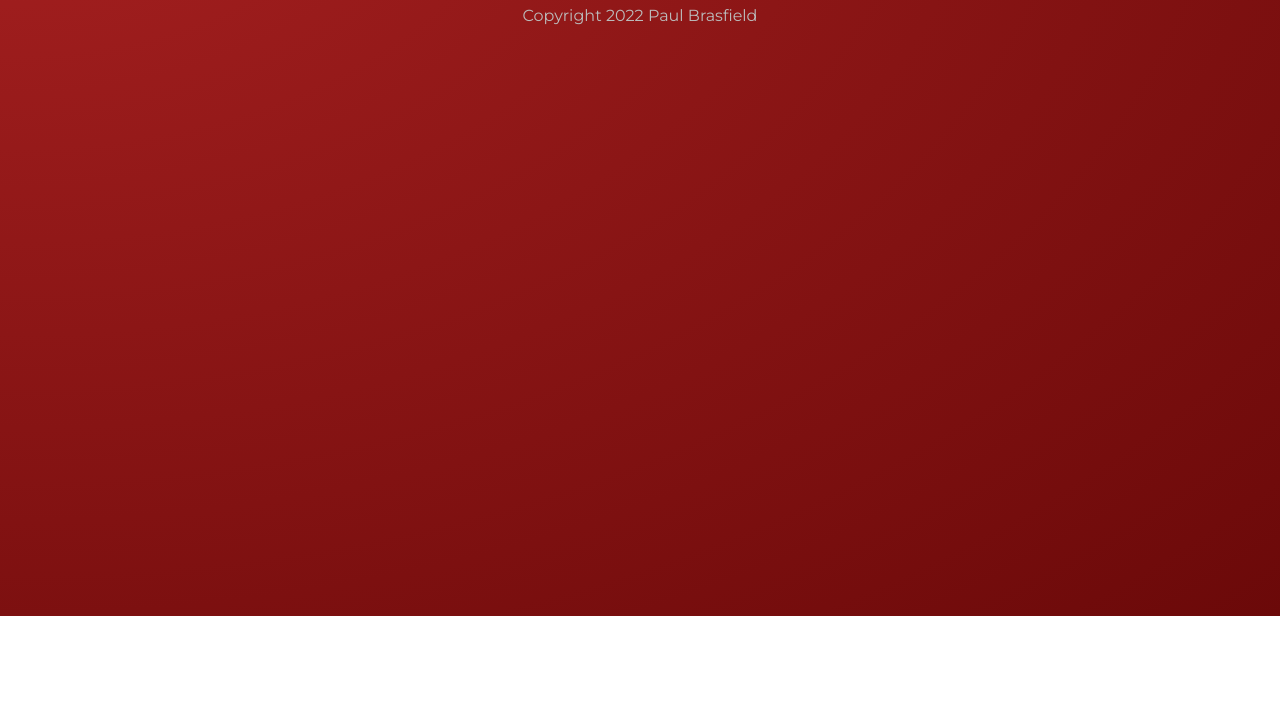
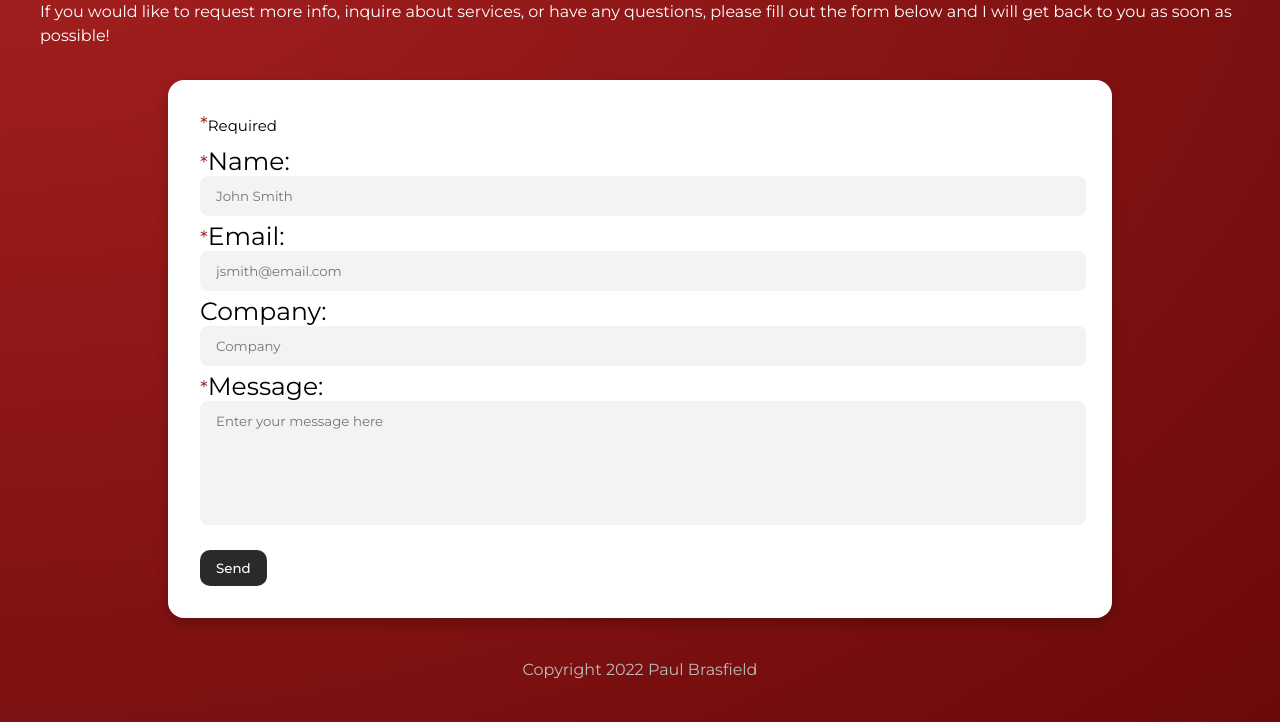
Before and after one commit to PaulBrasfield/paul-portfolio, a Gatsby site: page /contact in a window 1280 px wide. Shown: the part 184-906 px from the top of the page. Before the commit the page ends 800 px from the top, so only its background shows below. Built offline with nearby package versions, Linux system fonts and the light colour scheme; Gatsby itself is replaced by a stand-in of ours.

Commit message:
Finished About and Contact page functionality

```diff
--- a/src/pages/contact.js
+++ b/src/pages/contact.js
@@ -1,14 +1,59 @@
 import React from "react"
 import Layout from "../components/Layout"
+import * as styles from "../styles/contact.module.css"
 
-export default function contact() {
+export default function Contact() {
   return (
     <Layout>
-      <div>
-        Lorem ipsum dolor sit amet consectetur, adipisicing elit. Quam a optio
-        dicta laboriosam sapiente eum reprehenderit veniam sint alias cupiditate
-        debitis eveniet delectus maiores, labore molestiae aliquid accusantium
-        dolore quaerat?
+      <div className={styles.header}>
+        <h1>Contact</h1>
+        <p>
+          If you would like to request more info, inquire about services, or
+          have any questions, please fill out the form below and I will get back
+          to you as soon as possible!
+        </p>
+      </div>
+
+      <div className={styles.contactSection}>
+        <div className={styles.form}>
+          <form
+            name="contact"
+            method="post"
+            action="https://getform.io/f/36b6d5b0-520e-4bba-bfc7-9662066f2ef9"
+            data-netlify="true"
+          >
+            <aside className={styles.required}>
+              <span>*</span>Required
+            </aside>
+            <label>
+              <span>*</span>Name:
+              <input name="name" placeholder="John Smith" required></input>
+            </label>
+            <label>
+              <span>*</span>Email:
+              <input
+                name="email"
+                type="email"
+                placeholder="jsmith@email.com"
+                required
+              ></input>
+            </label>
+            <label>
+              Company:
+              <input name="company" placeholder="Company"></input>
+            </label>
+            <label>
+              <span>*</span>Message:
+              <textarea
+                name="message"
+                placeholder="Enter your message here"
+                className={styles.msgInput}
+                required
+              ></textarea>
+            </label>
+            <button className={styles.btn}>Send</button>
+          </form>
+        </div>
       </div>
     </Layout>
   )
--- a/src/pages/index.js
+++ b/src/pages/index.js
@@ -23,11 +23,6 @@ export default function Home({ data }) {
           href="https://www.vecteezy.com/free-vector/web-development"
         >
           <GatsbyImage image={banner} alt="Banner" className={styles.banner} />
-          {/* <img
-            src="banner.png"
-            alt="Site banner"
-            style={{ maxWidth: "100%" }}
-          ></img> */}
           Web Development Vectors by Vecteezy
         </a>
       </section>
--- /dev/null
+++ b/src/styles/contact.module.css
@@ -0,0 +1,114 @@
+.header h1 {
+  text-align: center;
+  font-size: 3em;
+  margin-bottom: 16px;
+}
+
+.header p {
+  line-height: 1.5;
+  margin-bottom: 32px;
+}
+
+.contactSection {
+  max-width: 1280px;
+  margin: 0 auto;
+  padding-left: 32px;
+  padding-right: 32px;
+
+  @media (min-width: 768px) {
+    padding-left: 64px;
+    padding-right: 64px;
+  }
+
+  @media (min-width: 1024px) {
+    padding-left: 128px;
+    padding-right: 128px;
+  }
+}
+
+.form {
+  display: grid;
+  grid-template-columns: 1fr;
+  grid-gap: 16px;
+  background-color: #fff;
+  padding: 32px;
+  border-radius: 16px;
+  box-shadow: 0px 6px 12px rgba(0, 0, 0, 0.2);
+
+  @media (min-width: 768) {
+    grid-template-columns: repeat(2, 1fr);
+  }
+}
+
+.form label {
+  display: block;
+  margin-bottom: 5px;
+  color: black;
+  font-size: 25px;
+}
+
+.form span {
+  color: #a82121;
+  font-size: 20px;
+}
+
+.required {
+  color: black;
+  font-size: 15px;
+  padding-bottom: 10px;
+}
+
+.form input,
+.form textarea {
+  color: black;
+  appearance: none;
+  outline: none;
+  border: none;
+  text-align: left;
+
+  word-wrap: break-word;
+  word-break: break-all;
+
+  display: block;
+  width: 97%;
+
+  border-radius: 8px;
+  padding: 12px 16px;
+  background-color: #f3f3f3;
+}
+
+.form input:focus,
+.form textarea:focus {
+  box-shadow: 0px 0px 6px rgba(0, 0, 0, 0.2);
+  background-color: white;
+  transition: 0.4s;
+}
+
+.msgInput {
+  resize: none;
+  min-height: 100px;
+}
+
+.btn {
+  grid-column: 1 / -1;
+  text-align: right;
+
+  appearance: none;
+  border: none;
+  outline: none;
+  background: none;
+
+  background: #2b292a;
+  padding: 10px 16px;
+  border-radius: 10px;
+  margin-top: 20px;
+  font-weight: 500;
+  color: white;
+  cursor: pointer;
+
+  transition: 0.4s;
+}
+
+.btn:hover {
+  background-color: #a82121;
+}
```
Also changed, not shown: src/pages/about.js (+53 -15 lines), src/styles/about.module.css (added, +11 -0 lines), src/images/headshot.jpg (added).
